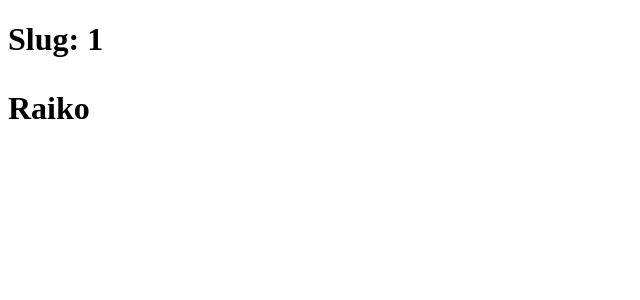
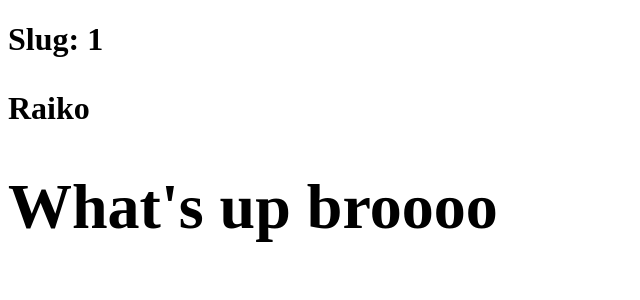
Before and after one commit to duyrk/next-jest-cicd, a Next.js app: page /blog/1 in a window 1280 px wide. Shown: the top 300 px of the page, without its empty margins (0-640 px from the left). Built offline with nearby package versions, Linux system fonts and the light colour scheme.

Commit message:
change something here

```diff
--- a/app/blog/[slug]/page.tsx
+++ b/app/blog/[slug]/page.tsx
@@ -9,5 +9,5 @@ export async function generateMetadata({ params }: Params) {
 }
 
 export default function Page({ params }: Params) {
-  return <h1>Slug: {params.slug}<p>Raiko</p></h1>;
+  return <h1>Slug: {params.slug}<p>Raiko</p><h1>What's up broooo</h1></h1>;
 }
```
